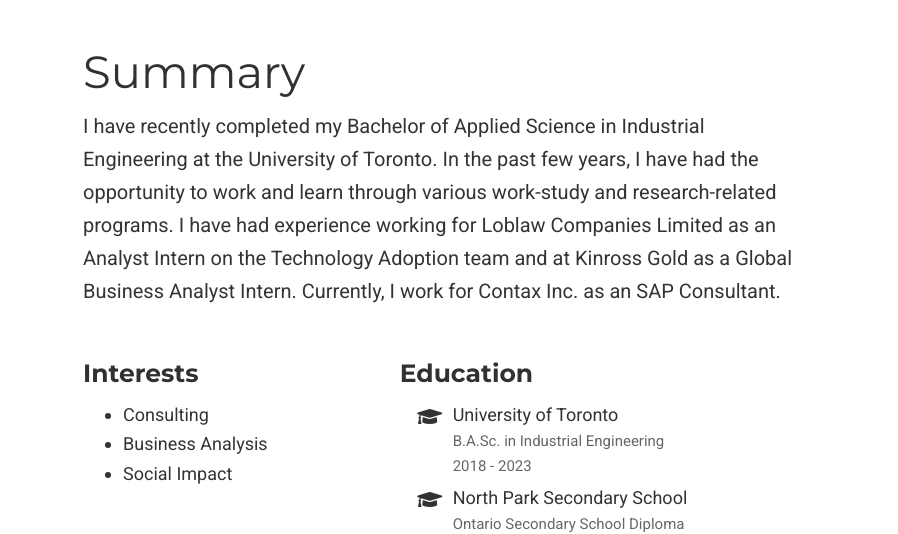
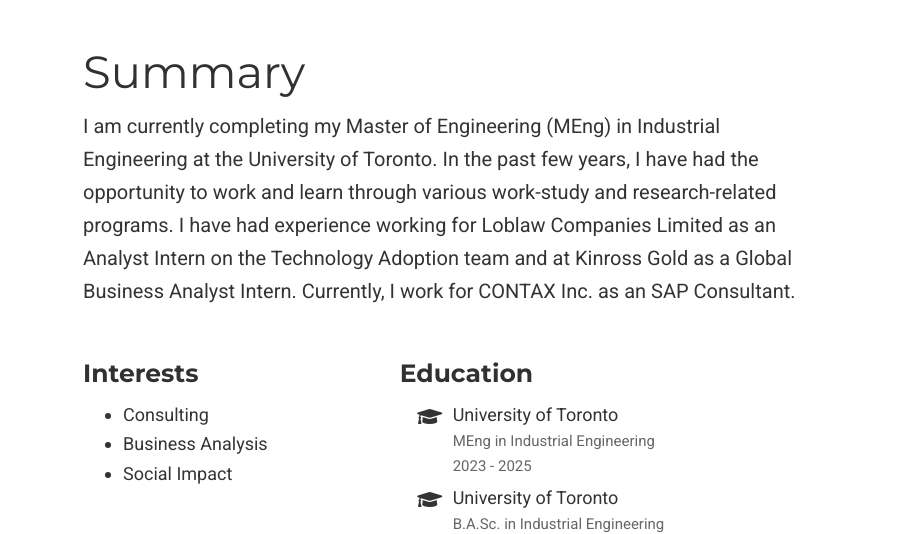
Before and after one commit to preeti-d-kumari/preeti-d-kumari.github.io, a plain HTML site: page index.html in a window 1280 px wide. Shown: the part 96-630 px from the top of the page, 382-1280 px from the left. Drawn offline with nearby package versions, Linux system fonts and the light colour scheme; some icons are missing.

Commit message:
Update index.html

```diff
--- a/index.html
+++ b/index.html
@@ -138,9 +138,9 @@
                </div>
                <div class="col-12 col-lg-8" itemprop="description">
                   <h1>Summary</h1>
-                  <p>I have recently completed my Bachelor of Applied Science in Industrial Engineering at the University of Toronto. In the past few years, I have had the
+                  <p>I am currently completing my Master of Engineering (MEng) in Industrial Engineering at the University of Toronto. In the past few years, I have had the
                       opportunity to work and learn through various work-study and research-related programs. I have had experience working for Loblaw Companies Limited
-                     as an Analyst Intern on the Technology Adoption team and at Kinross Gold as a Global Business Analyst Intern. Currently, I work for Contax Inc. as an SAP
+                     as an Analyst Intern on the Technology Adoption team and at Kinross Gold as a Global Business Analyst Intern. Currently, I work for CONTAX Inc. as an SAP
                      Consultant.
                       </p>
                   <div class="row">
@@ -155,6 +155,14 @@
                      <div class="col-md-7">
                         <h3>Education</h3>
                         <ul class="ul-edu fa-ul">
+                           <li>
+                              <i class="fa-li fas fa-graduation-cap"></i>
+                              <div class="description">
+                                 <p class="course">University of Toronto</p>
+                                 <p class="institution">MEng in Industrial Engineering</p>
+                                 <p class="institution">2023 - 2025</p>
+                              </div>
+                           </li>
                            <li>
                               <i class="fa-li fas fa-graduation-cap"></i>
                               <div class="description">
```
